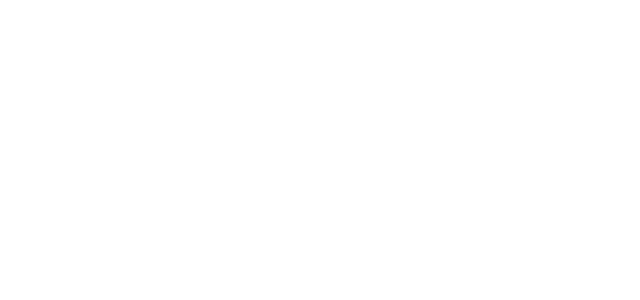
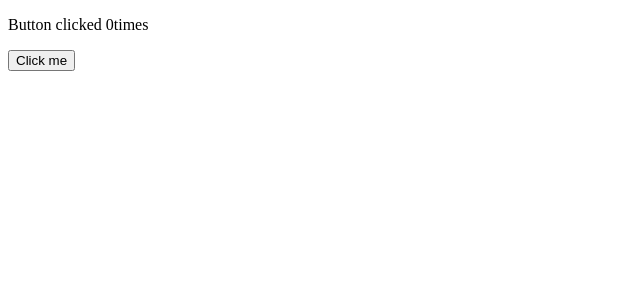
Before and after one commit to acciojob/button-counter-Prathik-mishra, a React app: page / in a window 1280 px wide. Shown: the top 300 px of the page, without its empty margins (0-640 px from the left). Built offline with nearby package versions, Linux system fonts and the light colour scheme.

Commit message:
Update App.js

```diff
--- a/src/components/App.js
+++ b/src/components/App.js
@@ -1,11 +1,16 @@
 
-import React from "react";
+import React,{useState} from "react";
 import './../styles/App.css';
 
 const App = () => {
+  const [count,setCount] = useState(0)
+  const onAdd = () =>{
+    setCount(count+1)
+  }
   return (
     <div>
-        {/* Do not remove the main div */}
+   <p>Button clicked {count}times</p>
+    <button onClick = {onAdd}>Click me </button>
     </div>
   )
 }
```
